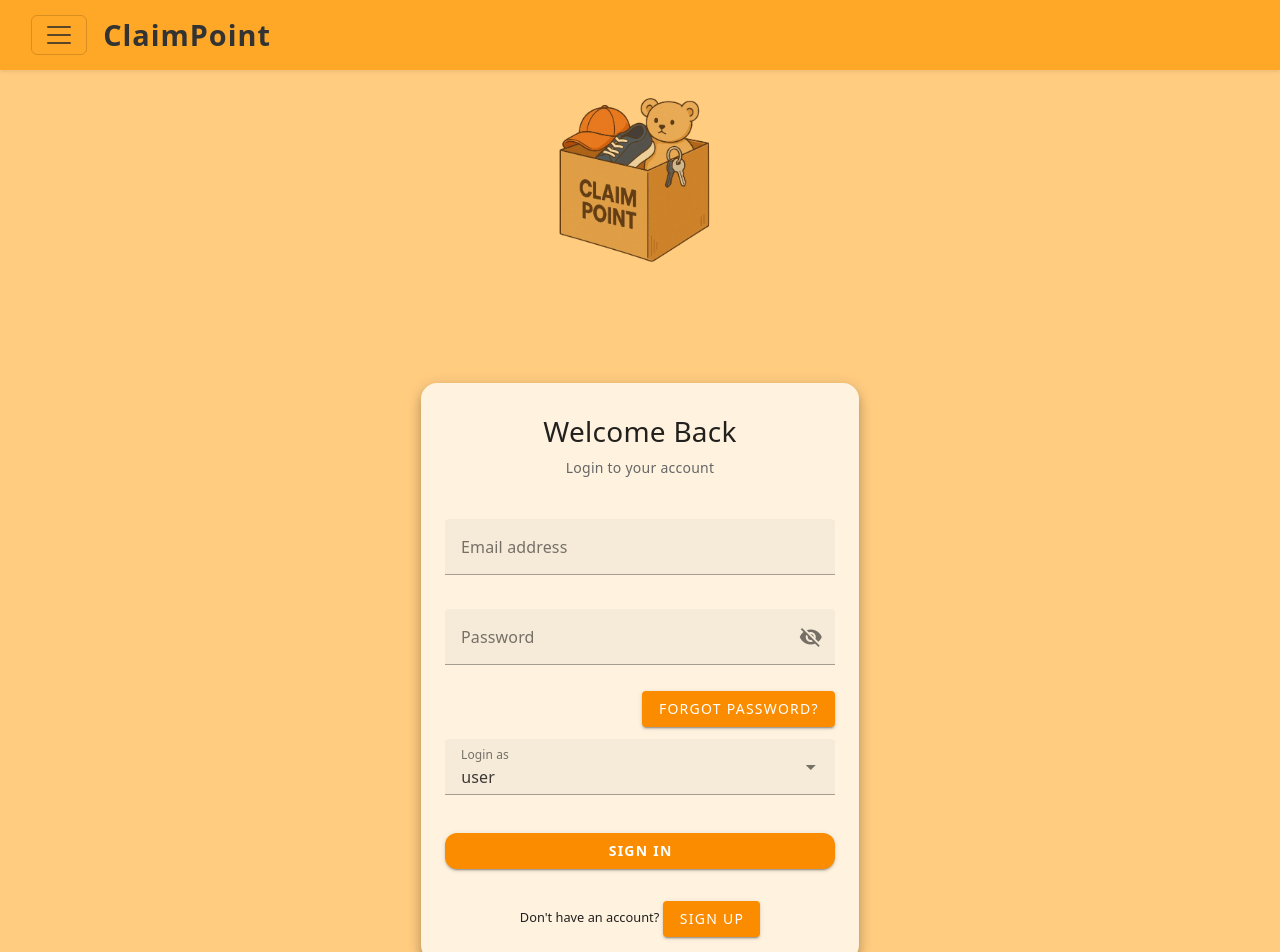
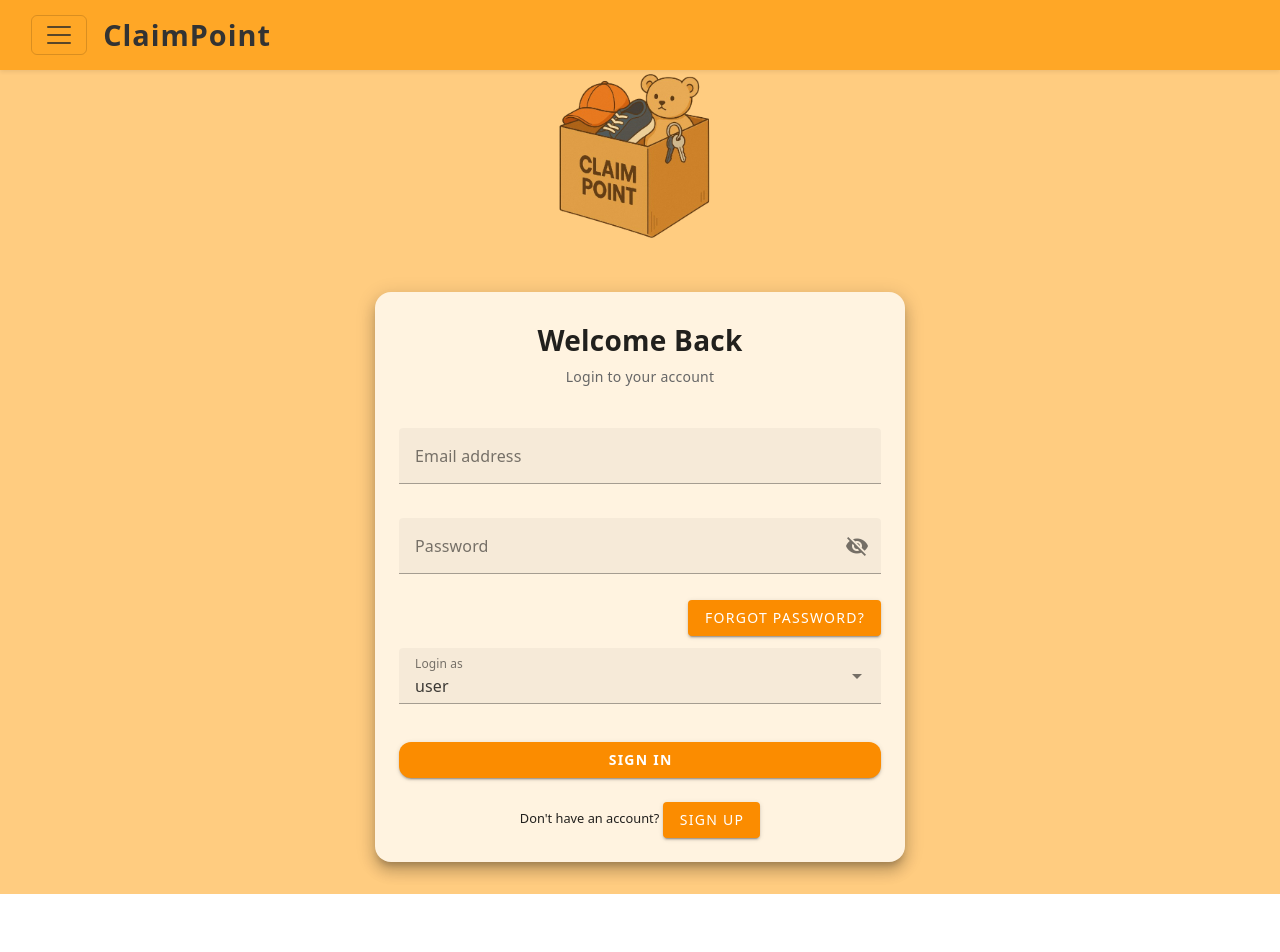
Before and after one commit to johnleighbeltran/110, a Vue app: page /login in a window 1280 px wide. Shown: the top 952 px of the page. After the commit the page ends 894 px from the top, so only its background shows below. Built offline with nearby package versions, Linux system fonts and the light colour scheme.

Commit message:
fix: removed empty gaps and white spaces whil checking consistency in navigation

```diff
--- a/src/components/AuthLayout.vue
+++ b/src/components/AuthLayout.vue
@@ -76,7 +76,7 @@ onMounted(async () => {
         </nav>
 
         <!-- Main Content -->
-        <div class="container py-5 mt-10">
+        <div class="container py-4 mt-5">
           <div class="col-sm-12 text-center">
             <img id="logo" :src="logo" width="50%" height="5%" alt="Logo" />
           </div>
@@ -95,6 +95,7 @@ onMounted(async () => {
 </template>
 
 <style scoped>
+
 /* Background & Layout */
 .background-color {
   background: linear-gradient(135deg, #ffcc80, #ffcc80);
@@ -169,7 +170,7 @@ onMounted(async () => {
 }
 
 /* Footer (Bottom Navbar) */
-.fixed-bottom {
+/* .fixed-bottom {
   background-color: #e65100;
   padding: 10px 0;
 }
@@ -181,7 +182,7 @@ onMounted(async () => {
 
 .fixed-bottom .text-light:hover {
   color: #ffcc80 !important;
-}
+} */
 
 /* Typography */
 h1 {
@@ -243,4 +244,5 @@ p.lead {
 .offcanvas-body {
   padding: 20px;
 }
+
 </style>
--- a/src/components/LayoutView.vue
+++ b/src/components/LayoutView.vue
@@ -112,7 +112,14 @@ const uploadImage = async (event) => {
       "
     >
       <!-- Navigation Drawer -->
-      <v-navigation-drawer app v-model="drawer" permanent width="250" clipped color="orange lighten-2">
+      <v-navigation-drawer
+        app
+        v-model="drawer"
+        permanent
+        width="250"
+        clipped
+        color="orange lighten-2"
+      >
         <v-list dense>
           <!-- Logo Item -->
           <v-list-item @click="changeContent('dashboard')">
@@ -149,9 +156,9 @@ const uploadImage = async (event) => {
       </v-navigation-drawer>
 
       <!-- App Bar -->
-      <v-app-bar app color="orange-darken-2" dark>
+      <v-app-bar app color="orange-darken-2 text-black" dark>
         <v-app-bar-nav-icon @click="drawer = !drawer"></v-app-bar-nav-icon>
-        <v-toolbar-title>Claimpoint</v-toolbar-title>
+        <v-toolbar-title class="text-h5 font-weight-black">ClaimPoint</v-toolbar-title>
         <v-spacer></v-spacer>
         <v-btn icon @click="openProfileModal">
           <template v-if="user?.user_metadata?.avatar_url || profileImageUrl">
@@ -222,9 +229,9 @@ const uploadImage = async (event) => {
 
             <v-card-actions>
               <v-spacer></v-spacer>
-              <v-btn  icon color="error" @click="confirmLogout" class="me-6">
+              <v-btn icon color="error" @click="confirmLogout" class="me-6">
                 Log Out
-                <v-icon >mdi-logout</v-icon>
+                <v-icon>mdi-logout</v-icon>
               </v-btn>
             </v-card-actions>
 
@@ -245,9 +252,9 @@ const uploadImage = async (event) => {
       </v-app-bar>
 
       <!-- Main Content -->
-            <v-main >
+      <v-main>
         <v-container fluid class="pa-4">
-          <v-row justify="center" >
+          <v-row justify="center">
             <v-col cols="12" sm="10" md="20" lg="9">
               <v-card class="elevation-10 bg-orange-lighten-4" outlined>
                 <v-card-title class="text-center bg-orange-lighten-4">
--- a/src/views/user/AboutUsView.vue
+++ b/src/views/user/AboutUsView.vue
@@ -5,7 +5,7 @@ import Layout from '@/components/AuthLayout.vue'
 <template>
   <Layout>
     <div class="about-wrapper">
-      <v-container fluid class="py-10">
+      <v-container fluid class="py-10 ">
 
         <!-- Logo and Title -->
         <v-row justify="center" class="mb-8">
@@ -63,7 +63,7 @@ import Layout from '@/components/AuthLayout.vue'
         </v-row>
 
         <!-- Bottom Illustration -->
-        <v-row justify="center" class="mt-10">
+        <!-- <v-row justify="center" class="mt-10">
           <v-col cols="12" md="6" class="text-center">
             <v-img
               src="https://illustrations.popsy.co/gray/community-reconnect.svg"
@@ -72,7 +72,7 @@ import Layout from '@/components/AuthLayout.vue'
               alt="Community Illustration"
             />
           </v-col>
-        </v-row>
+        </v-row> -->
 
       </v-container>
     </div>
--- a/src/views/user/LoginView.vue
+++ b/src/views/user/LoginView.vue
@@ -101,22 +101,22 @@ const sendPasswordReset = async () => {
 
 <template>
   <Layout>
-    <v-container class="login-container" fluid>
+    <v-container class="d-flex justify-center align-center" >
       <v-row justify="center">
-        <v-col cols="12" md="5" class="d-flex flex-column align-center">
+        <v-col cols="12" sm="10" md="8" lg="6" xl="4">
 
           <!-- Logo -->
-          <v-img
+          <!-- <v-img
             src="https://upload.wikimedia.org/wikipedia/commons/a/ab/Logo_TV_2015.png"
             alt="Logo"
             max-width="140"
             class="mb-6"
-          ></v-img>
+          ></v-img> -->
 
           <!-- Login Card -->
-          <v-card class="pa-6 login-card" elevation="8">
+          <v-card class="pa-6 login-card" elevation="10">
             <v-card-title class="text-center mb-4">
-              <h3>Welcome Back</h3>
+              <h3 class="font-weight-bold mb-2">Welcome Back</h3>
               <p class="subtitle">Login to your account</p>
             </v-card-title>
 
@@ -175,7 +175,7 @@ const sendPasswordReset = async () => {
             </v-form>
 
             <!-- Sign Up Link -->
-            <v-row class="mt-5" justify="center">
+            <v-row class="mt-3" justify="center">
               <v-col class="text-center">
                 <small>Don't have an account?
                   <v-btn text color="orange-darken-1" @click="router.push('/register')">Sign up</v-btn>
--- a/src/views/user/RegisterView.vue
+++ b/src/views/user/RegisterView.vue
@@ -74,7 +74,7 @@ const registeration = async (e) => {
 
 <template>
   <Layout>
-    <v-container class="d-flex justify-center align-center" style="height: 100vh;">
+    <v-container class="d-flex justify-center align-center" >
       <v-row justify="center">
         <v-col cols="12" sm="10" md="8" lg="6" xl="4">
           <v-card class="pa-6" elevation="10" rounded>
@@ -181,11 +181,11 @@ const registeration = async (e) => {
 </template>
 
 <style scoped>
-.v-container {
+/* .v-container {
   background: #FFCC80;
   min-height: 100vh;
-  padding-top: 40px;
-}
+  padding-top: 1px;
+} */
 
 /* Card Styles */
 .v-card {
```
Also changed, not shown: 1 other file (tests, documents, lock files or other folders).
